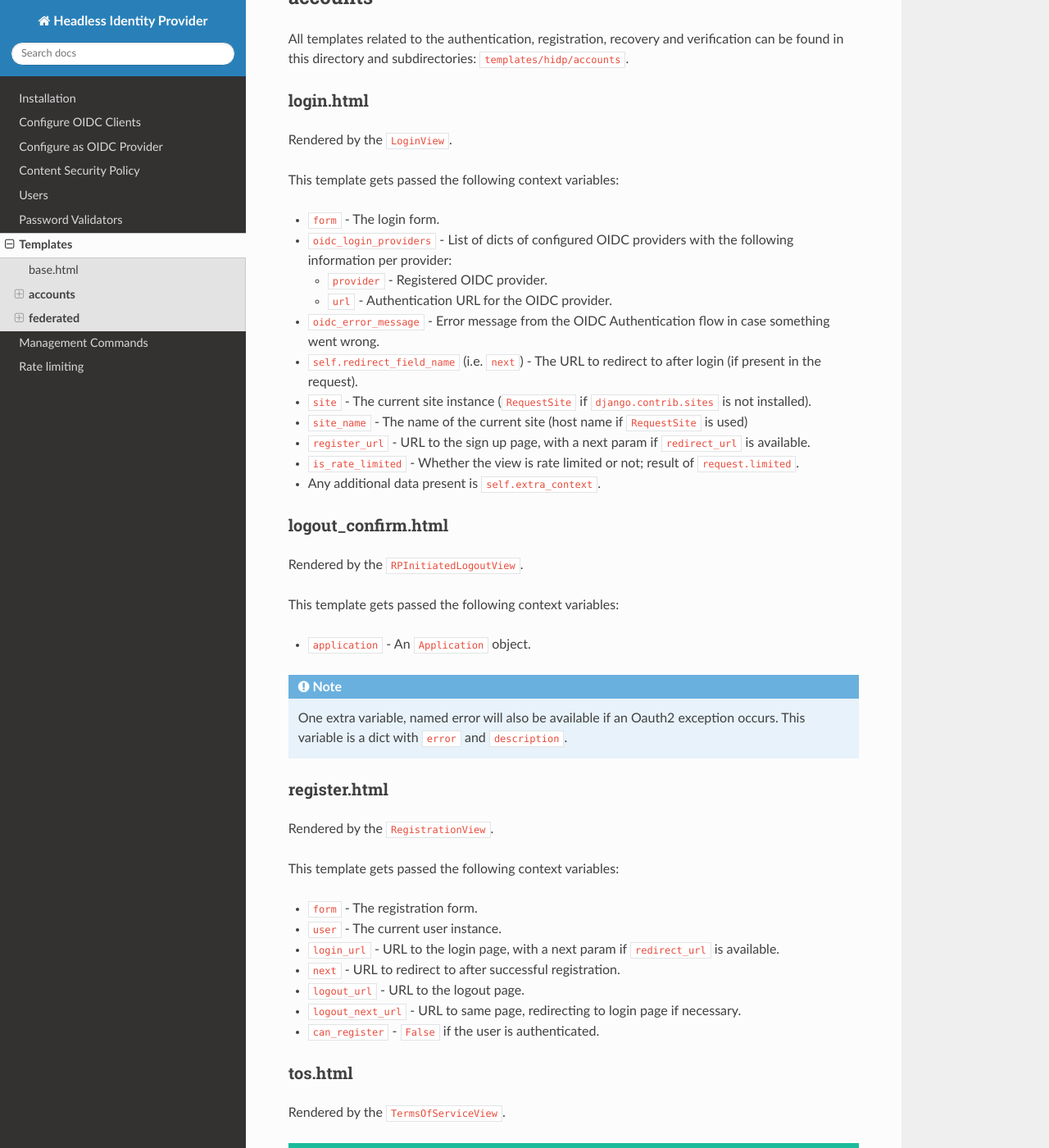
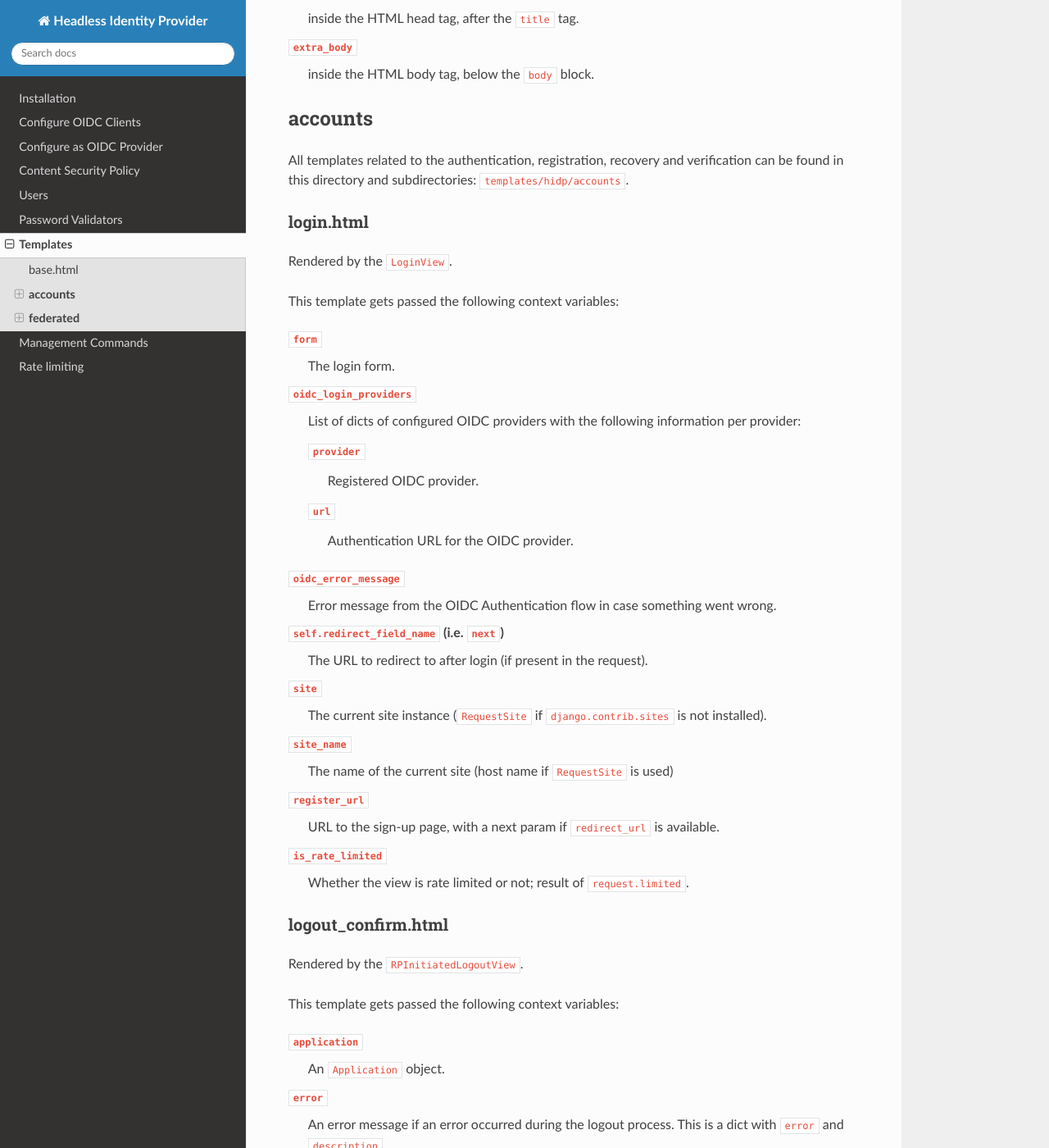
Before and after one commit to leukeleu/django-hidp, a Sphinx documentation site: the page built from packages/hidp/docs/templates.md, in a window 1280 px wide and 1400 px high, scrolled down 1993 px. Shown: the whole window at 82% size. Built offline with Sphinx 7.4.7 and the Read the Docs theme 3.1.0, drawn with Linux system fonts in a browser that asks for light colours; some of the changed text lies outside the part shown.

Commit message:
Switch to definition lists to explain template blocks and context vars

```diff
--- a/packages/hidp/docs/templates.md
+++ b/packages/hidp/docs/templates.md
@@ -23,13 +23,21 @@ HTML boilerplate for each page. Override this template to load custom CSS, scrip
 and set up a base layout.
 
 This template defines two blocks that all other templates depend on:
-- `title` - inside the HTML title tag.
-- `body` - inside the HTML body tag.
+
+`title`
+: inside the HTML `title` tag.
+
+`body`
+: inside the HTML `body` tag.
 
 This template also defines two blocks that you can extend to inject extra styles and/or
 scripts:
-- `extra_head` - inside the HTML head tag, after the `title` tag.
-- `extra_body` - inside the HTML body tag, below the `body` block.
+
+`extra_head`
+: inside the HTML head tag, after the `title` tag.
+
+`extra_body`
+: inside the HTML body tag, below the `body` block.
 
 ## **accounts**
 
@@ -41,47 +49,78 @@ can be found in this directory and subdirectories: `templates/hidp/accounts`.
 Rendered by the `LoginView`.
 
 This template gets passed the following context variables:
-- `form` - The login form.
-- `oidc_login_providers` - List of dicts of configured OIDC providers with the following
-information per provider:
-  - `provider` - Registered OIDC provider.
-  - `url` - Authentication URL for the OIDC provider.
-- `oidc_error_message` - Error message from the OIDC Authentication flow in case
-something went wrong.
-- `self.redirect_field_name` (i.e. `next`) - The URL to redirect to after login (if
-present in the request).
-- `site` - The current site instance (`RequestSite` if `django.contrib.sites` is
-not installed).
-- `site_name` - The name of the current site (host name if `RequestSite` is used)
-- `register_url` - URL to the sign up page, with a next param if `redirect_url` is
-available.
-- `is_rate_limited` - Whether the view is rate limited or not; result of `request.limited`.
-- Any additional data present is `self.extra_context`.
+
+`form`
+: The login form.
+
+`oidc_login_providers`
+: List of dicts of configured OIDC providers with the following
+  information per provider:
+
+  `provider`
+  : Registered OIDC provider.
+
+  `url`
+  : Authentication URL for the OIDC provider.
+
+`oidc_error_message`
+: Error message from the OIDC Authentication flow in case
+  something went wrong.
+
+`self.redirect_field_name` (i.e. `next`)
+: The URL to redirect to after login (if present in the request).
+
+`site`
+: The current site instance (`RequestSite` if `django.contrib.sites` is not installed).
+
+`site_name`
+: The name of the current site (host name if `RequestSite` is used)
+
+`register_url`
+: URL to the sign-up page, with a next param if `redirect_url` is available.
+
+`is_rate_limited`
+: Whether the view is rate limited or not; result of `request.limited`.
 
 ### logout_confirm.html
 
 Rendered by the `RPInitiatedLogoutView`.
 
 This template gets passed the following context variables:
-- `application` - An [`Application`](https://django-oauth-toolkit.readthedocs.io/en/latest/models.html#oauth2_provider.models.Application) object.
 
-:::{note}
-One extra variable, named error will also be available if an Oauth2 exception occurs.
-This variable is a dict with `error` and `description`.
-:::
+`application`
+: An [`Application`](https://django-oauth-toolkit.readthedocs.io/en/latest/models.html#oauth2_provider.models.Application) object.
+
+`error`
+: An error message if an error occurred during the logout process. This is a dict
+  with `error` and `description`.
 
 ### register.html
 
 Rendered by the `RegistrationView`.
 
 This template gets passed the following context variables:
-- `form` - The registration form.
-- `user` - The current user instance.
-- `login_url` - URL to the login page, with a next param if `redirect_url` is available.
-- `next` - URL to redirect to after successful registration.
-- `logout_url` - URL to the logout page.
-- `logout_next_url` - URL to same page, redirecting to login page if necessary.
-- `can_register` - `False` if the user is authenticated.
+
+`form`
+: The registration form.
+
+`user`
+: The current user instance.
+
+`login_url`
+: URL to the login page, with a next param if `redirect_url` is available.
+
+`next`
+: URL to redirect to after successful registration.
+
+`logout_url`
+: URL to the logout page.
+
+`logout_next_url`
+: URL to same page, redirecting to login page if necessary.
+
+`can_register`
+: `False` if the user is authenticated.
 
 ### tos.html
 
@@ -103,44 +142,71 @@ in `templates/hidp/accounts/management`.
 Rendered by the `ManageAccountView`.
 
 This template gets passed the following context variables:
-- `user` - The current user instance.
-- `logout_url` - URL to the logout page.
-- `account_management_links` - List of dicts of available account management urls with
-the following information per link:
-  - `text` - The text to show for the link.
-  - `url` - Reversed URL for the link.
+
+`user`
+: The current user instance.
+
+`logout_url`
+: URL to the logout page.
+
+`account_management_links`
+: List of dicts of available account management urls with
+  the following information per link:
+
+  `text`
+  : The text to show for the link.
+
+  `url`
+  : Reversed URL for the link.
 
 #### edit_account.html
 
 Rendered by the `EditAccountView`.
 
 This template gets passed the following context variables:
-- `form` - A form that allows users to update their first and last name.
-- `show_success_message` - `True` if the account was updated successfully.
+
+`form`
+: A form that allows users to update their first and last name.
+
+`show_success_message`
+: `True` if the account was updated successfully.
 
 #### oidc_linked_services.html
 
 Rendered by the `OIDCLinkedServicesView`.
 
 This template gets passed the following context variables:
-- `oidc_linked_providers` - List of OIDC Clients that are already linked to the
-user's account.
-- `oidc_available_providers` - List of OIDC Clients that can be linked to the
-user's account.
-- `can_unlink` - `False` if the user has not set a password and only has one linked provider.
-- `set_password_url` - URL to `SetPasswordView`.
-- `successfully_linked_provider` - Name of provider that was successfully linked.
-- `removed_provider` - Name of provider that was successfully removed.
-- `oidc_error_message` - Error message from the OIDC Authentication flow in case
-something went wrong.
+
+`oidc_linked_providers`
+: List of OIDC Clients that are already linked to the user's account.
+
+`oidc_available_providers`
+: List of OIDC Clients that can be linked to the user's account.
+
+`can_unlink`
+: `False` if the user has not set a password and only has one linked provider.
+
+`set_password_url`
+: URL to `SetPasswordView`.
+
+`successfully_linked_provider`
+: Name of provider that was successfully linked.
+
+`removed_provider`
+: Name of provider that was successfully removed.
+
+`oidc_error_message`
+: Error message from the OIDC Authentication flow in case something went wrong.
 
 #### password_change.html
 
 Rendered by the `PasswordChangeView`.
 
 This template gets passed the following context variables:
-- `form` - A form that allows users to change their password. The user also needs to
-enter their old password to verify the user's identity.
+
+`form`
+: A form that allows users to change their password.
+  The user also needs to enter their old password to verify the user's identity.
 
 Redirects to `PasswordChangeDoneView` after successfully changing the password.
 
@@ -159,11 +225,19 @@ in order to set a password. If the user hasn't logged in recently they need to
 re-authenticate using one of the OIDC providers linked to their account.
 
 This template gets passed the following context variables:
-- `form` - A form that allows users to change their password.
-- `must_reauthenticate` - Boolean that indicates if the user needs to re-authenticate
-- `oidc_linked_providers` - List of OIDC Clients the user can use to re-authenticate
+
+`form`
+: A form that allows users to change their password.
+
+`must_reauthenticate`
+: Boolean that indicates if the user needs to re-authenticate
+
+`oidc_linked_providers`
+: List of OIDC Clients the user can use to re-authenticate
   (only if `must_reauthenticate` is `True`).
-- `auth_next_url` - URL to redirect to after re-authentication (the set password view).
+
+`auth_next_url`
+: URL to redirect to after re-authentication (the set password view).
 
 Redirects to `SetPasswordDoneView` after successfully setting the password.
 
@@ -178,8 +252,10 @@ Shows a simple message letting the user know that their password has been set.
 Rendered by the `EmailChangeRequestView`.
 
 This template gets passed the following context variables:
-- `form` - The email change request form, where users need to fill in a new email
-address and password.
+
+`form`
+: The email change request form, where users need to fill in a new email
+  address and password.
 
 #### email_change_request_sent.html
 
@@ -190,39 +266,62 @@ Rendered by the `EmailChangeRequestSentView`.
 Rendered by the `EmailChangeConfirmView`.
 
 This template gets passed the following context variables:
-- `form` - The email change confirm form, where users need to confirm the change.
-- `validlink` - boolean that indicates the validity of the used token.
+
+`form`
+: The email change confirm form, where users need to confirm the change.
+
+`validlink`
+: boolean that indicates the validity of the used token.
 
 If `validlink` is `True` the following context variables are also available:
-- `already_confirmed_for_this_email` - boolean that indicates if the user has already
-confirmed the change via the used token, either for the current or proposed email.
-- `recipient` - String that indicates the recipient of the email. The value is either
-`'current_email'` or `'proposed_email'`.
-- `current_email` - The current email address.
-- `proposed_email` - The proposed new email address.
+
+`already_confirmed_for_this_email`
+: boolean that indicates if the user has already confirmed the change via the
+  used token, either for the current or proposed email.
+
+`recipient`
+: String that indicates the recipient of the email. The value is either
+  `'current_email'` or `'proposed_email'`.
+
+`current_email`
+: The current email address.
+
+`proposed_email`
+: The proposed new email address.
 
 #### email_change_complete.html
 
 Rendered by the `EmailChangeCompleteView`.
 
 This template gets passed the following context variables:
-- `current_email_confirmation_required` - boolean that indicates that the
-change is confirmed through proposed email, but not yet through current email.
-- `proposed_email_confirmation_required` - boolean that indicates that the
-change is confirmed through current email, but not yet through proposed email.
-- `email_change_request_completed` - boolean that indicates whether the entire change
-request is completed.
+
+`current_email_confirmation_required`
+: boolean that indicates that the change is confirmed through proposed email,
+  but not yet through current email.
+
+`proposed_email_confirmation_required`
+: boolean that indicates that the change is confirmed through current email,
+  but not yet through proposed email.
+
+`email_change_request_completed`
+: boolean that indicates whether the entire change request is completed.
 
 #### email_change_cancel.html
 
 Rendered by the `EmailChangeCancelView`.
 
 This template gets passed the following context variables:
-- `validlink` - boolean that indicates whether the request can be cancelled.
+
+`validlink`
+: boolean that indicates whether the request can be cancelled.
 
 If `validlink` is `True` the following context variables are also available:
-- `current_email` - The current email address.
-- `proposed_email` - The proposed new email address.
+
+`current_email`
+: The current email address.
+
+`proposed_email`
+: The proposed new email address.
 
 #### email_change_cancel_done.html
 
@@ -239,7 +338,10 @@ Sent by the `PasswordResetView`, `SetPasswordView` and `PasswordChangeView` when
 successfully changes their password.
 
 This template gets passed the following context variable:
-- `password_reset_url` - URL to `PasswordResetView`.
+
+`password_reset_url`
+: URL to `PasswordResetView`.
+
 
 ##### password_changed_subject.txt
 
@@ -251,12 +353,22 @@ Sent by the `EmailChangeRequestView` to both old and new email address when a us
 requests to change their email address.
 
 This template gets passed the following context variables:
-- `confirmation_url` - URL to `EmailChangeConfirmView`.
-- `user` - The user that requested the email change
-- `recipient` - String that indicates the recipient of the email. The value is either
-`'current_email'` or `'proposed_email'`.
-- `current_email` - The current email address.
-- `proposed_email` - The proposed new email address.
+
+`confirmation_url`
+: URL to `EmailChangeConfirmView`.
+
+`user`
+: The user that requested the email change
+
+`recipient`
+: String that indicates the recipient of the email. The value is either
+  `'current_email'` or `'proposed_email'`.
+
+`current_email`
+: The current email address.
+
+`proposed_email`
+: The proposed new email address.
 
 ##### email_change_subject.txt
 
@@ -272,8 +384,9 @@ in `templates/hidp/accounts/recovery`.
 Rendered by the `PasswordResetRequestView`.
 
 This template gets passed the following context variables:
-- `form` - The password reset request form, where users need to fill in their
-email address.
+
+`form`
+: The password reset request form, where users need to fill in their email address.
 
 #### password_reset_email_sent.html
 
@@ -284,15 +397,21 @@ Rendered by the `PasswordResetEmailSentView`.
 Rendered by the `PasswordResetView`, which is a subclass of Django's `PasswordResetConfirmView`.
 
 This template gets passed the following context variables:
-- `form` - The password reset form.
-- `validlink` - boolean that indicates the validity of the used token.
+
+`form`
+: The password reset form.
+
+`validlink`
+: boolean that indicates the validity of the used token.
 
 #### password_reset_complete.html
 
 Rendered by the `PasswordResetCompleteView`.
 
 This template gets passed the following context variables:
-- `login_url` - URL to the login page, with a next param if `redirect_url` is available.
+
+`login_url`
+: URL to the login page, with a next param if `redirect_url` is available.
 
 #### **email**
 
@@ -304,8 +423,12 @@ in `templates/hidp/accounts/recovery/email`.
 Sent by the `PasswordResetRequestView` for users that have a password set.
 
 This template gets passed the following context variable:
-- `password_reset_url` - URL to `PasswordResetView`.
-- `user` - The user the password was changed for
+
+`password_reset_url`
+: URL to `PasswordResetView`.
+
+`user`
+: The user the password was changed for
 
 ##### password_reset_subject.txt
 
@@ -316,7 +439,9 @@ The subject of the email is set with this template: `password_reset_subject.txt`
 Sent by the `SetPasswordView` for users that don't have a password set.
 
 This template gets passed the following context variable:
-- `password_reset_url` - URL to `SetPasswordView`.
+
+`password_reset_url`
+: URL to `SetPasswordView`.
 
 ##### set_password_subject.txt
 
@@ -332,22 +457,30 @@ in `templates/hidp/accounts/verification`.
 Rendered by the `EmailVerificationRequiredView`.
 
 This template gets passed the following context variables:
-- `validlink` - boolean that indicates the validity of the used token.
+
+`validlink`
+: boolean that indicates the validity of the used token.
 
 #### verify_email.html
 
 Rendered by the `EmailVerificationView`.
 
 This template gets passed the following context variables:
-- `form` - The email verification form.
-- `validlink` - boolean that indicates the validity of the used token.
+
+`form`
+: The email verification form.
+
+`validlink`
+: boolean that indicates the validity of the used token.
 
 #### email_verification_complete.html
 
 Rendered by the `EmailVerificationCompleteView`.
 
 This template gets passed the following context variables:
-- `login_url` - URL to the login page, with a next param if `redirect_url` is available.
+
+`login_url`
+: URL to the login page, with a next param if `redirect_url` is available.
 
 #### **email**
 
@@ -359,7 +492,9 @@ in `templates/hidp/accounts/verification/email`.
 Sent by the `RegistrationView`.
 
 This template gets passed the following context variable:
-- `verification_url` - URL to `EmailVerificationView`.
+
+`verification_url`
+: URL to `EmailVerificationView`.
 
 ##### verification_subject.txt
 
@@ -370,7 +505,9 @@ The subject of the email is set with this template: `verification_subject.txt`.
 Sent by the `RegistrationView` if an account already exists with that email address.
 
 This template gets passed the following context variable:
-- `password_reset_url` - URL to `PasswordResetRequestView`.
+
+`password_reset_url`
+: URL to `PasswordResetRequestView`.
 
 ##### account_exists_subject.txt
 
@@ -386,10 +523,17 @@ in: `templates/hidp/federated`.
 Rendered by the `OIDCAccountLinkView`.
 
 This template gets passed the following context variables:
-- `form` - The account link form.
-- `provider` - The OIDC provider that the user is linking their account to.
-- `user_email` - The email address of the user that is linking their account.
-- `provider_email` - The email address retrieved from the OIDC provider.
+`form`
+: The account link form.
+
+`provider`
+: The OIDC provider that the user is linking their account to.
+
+`user_email`
+: The email address of the user that is linking their account.
+
+`provider_email`
+: The email address retrieved from the OIDC provider.
 
 Redirects to `OIDCLinkedServicesView` after successfully linking the account to the
 OIDC provider.
@@ -399,8 +543,12 @@ OIDC provider.
 Rendered by the `OIDCAccountUnlinkView`.
 
 This template gets passed the following context variables:
-- `form` - The account unlink form.
-- `provider` - The OIDC provider that the user is unlinking.
+
+`form`
+: The account unlink form.
+
+`provider`
+: The OIDC provider that the user is unlinking.
 
 Redirects to `OIDCLinkedServicesView` after successfully unlinking the account from the
 OIDC provider.
@@ -410,4 +558,6 @@ OIDC provider.
 Rendered by the `OIDCRegistrationView`.
 
 This template gets passed the following context variables:
-- `form` - The OIDC registration form.
+
+`form`
+: The OIDC registration form.
```
